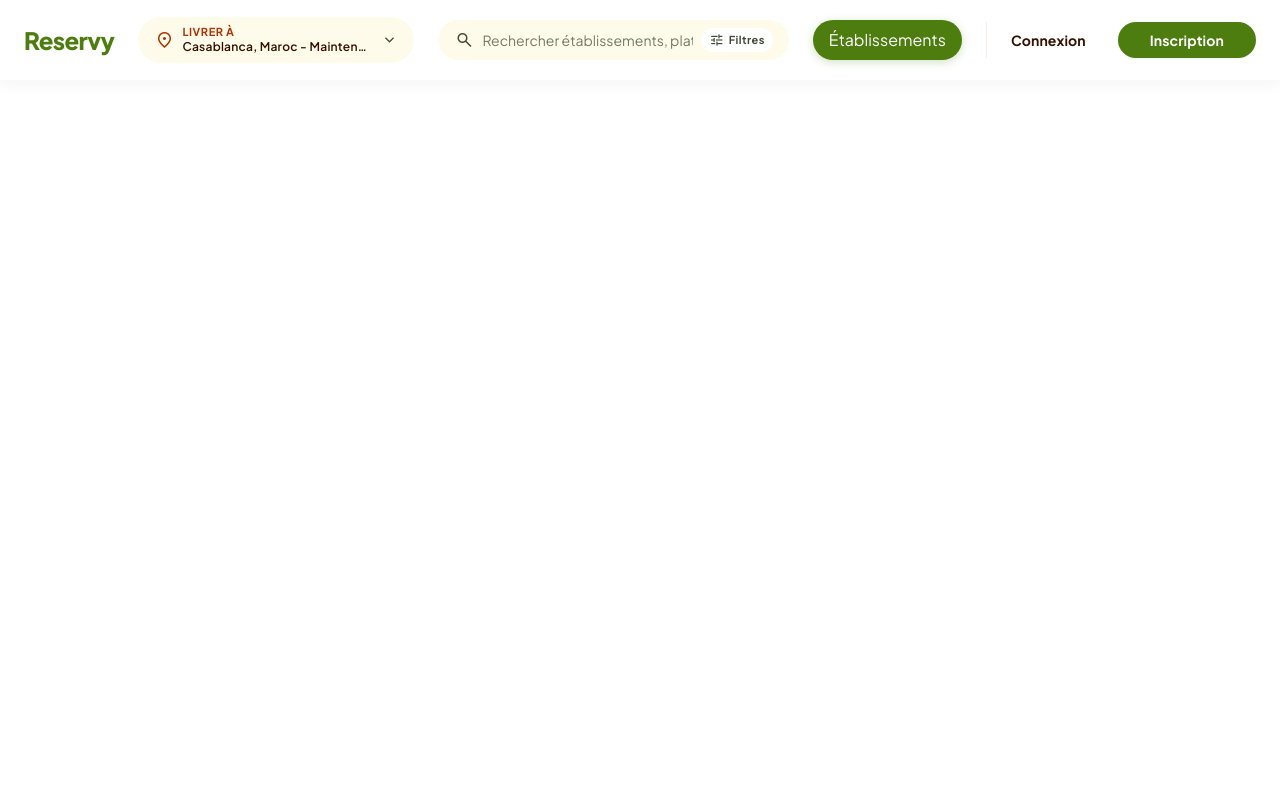
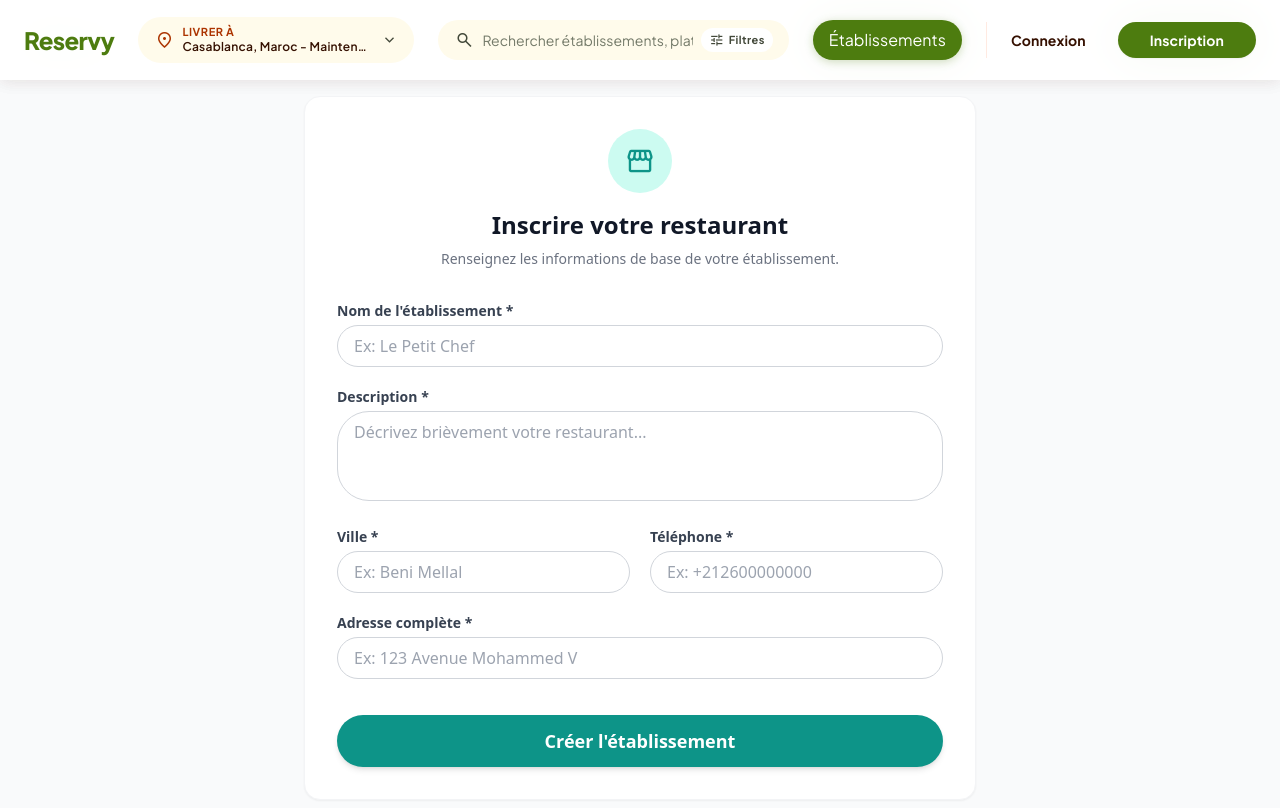
Before and after one commit to AITABBOUyoussef/reservy-frontend, a React (Vite) app: page /addEtablissment in a window 1280 px wide. Shown: the top 808 px of the page. Built offline with nearby package versions, Linux system fonts and the light colour scheme.

Commit message:
feat: add DashboardGarant and DashboardAdmin pages with routing updates

```diff
--- a/src/App.jsx
+++ b/src/App.jsx
@@ -9,6 +9,8 @@ import ForgotPassword from "./pages/ForgotPassword";
 import ResetPassword from "./pages/ResetPassword";
 import Etablissment from "./pages/Etablissment";
 import AddEtablissment from "./pages/AddEtablissment";
+import DashboardGarant from "./pages/DashboardGarant";
+import DashboardAdmin from "./pages/DashboardAdmin";
 
 function App() {
 
@@ -21,6 +23,8 @@ function App() {
       <Route path="/forgot-password" element={<ForgotPassword />} />
       <Route path="/reset-password" element={<ResetPassword/>} />
       <Route path="/dashboard" element={<Dashboard/>}/>
+      <Route path="/dashboardGarant" element={<DashboardGarant/>}/>
+      <Route path="/dashboardAdmin" element={<DashboardAdmin/>}/>
       <Route path="/addEtablissment" element={<AddEtablissment/>}/>
       <Route path="/etablissment/:id" element={<Etablissment/>}/>
       <Route path="/profil" element={<Profil/>}/>
--- a/src/pages/AddEtablissment.jsx
+++ b/src/pages/AddEtablissment.jsx
@@ -1,3 +1,163 @@
-export default function AddEtablissment(){
+import { useState } from "react";
+import { useNavigate } from "react-router-dom";
+import axiosInstance from "../api/axios";
+import Navbar from "../components/Navbar"; // يلا بغيتي تزيد النافبار الفوق
 
+export default function AddEtablissment() {
+  const user = JSON.parse(localStorage.getItem("user") || "null");
+  const UserID = user?.id;
+
+  const [nom, setNom] = useState('');
+  const [description, setDescription] = useState('');
+  const [adresse, setAdresse] = useState('');
+  const [ville, setVille] = useState('');
+  const [telephone, setTelephone] = useState('');
+
+  const [errorMessage, setErrorMessage] = useState('');
+  const [isLoading, setIsLoading] = useState(false); // باش نديرو لودينغ فالبوطون
+
+  const navigate = useNavigate();
+
+  const handleAdd = async (e) => {
+    e.preventDefault();
+    setErrorMessage('');
+    setIsLoading(true);
+
+    try {
+      // إرسال البيانات كـ JSON عادي تماماً بحال Postman
+      const response = await axiosInstance.post('/CreeEtablissement', {
+
+        nom: nom,
+        description: description,
+        adresse: adresse,
+        ville: ville,
+        telephone: telephone
+      });
+
+      // ملي كيدوز داكشي مزيان، كنصيفطوه للداشبورد ديالو
+      navigate('/dashboardGarant');
+
+    } catch (error) {
+      if (error.response?.data?.errors?.email) {
+        setErrorMessage(error.response.data.errors.email[0]);
+      } else if (error.response?.data?.errors) {
+        const firstErr = Object.values(error.response.data.errors)[0][0];
+        setErrorMessage(firstErr);
+      } else if (error.response?.data?.message) {
+        setErrorMessage(error.response.data.message);
+      } else {
+        setErrorMessage("Erreur de connexion avec le serveur.");
+      }
+    } finally {
+      setIsLoading(false);
+    }
+  };
+
+  return (
+    <div className="bg-gray-50 min-h-screen font-sans text-gray-900">
+      <Navbar />
+
+      <main className="pt-24 pb-12 flex justify-center items-center px-4">
+        <div className="bg-white w-full max-w-2xl p-8 rounded-2xl shadow-sm border border-gray-100">
+
+          <div className="mb-8 text-center">
+            <div className="bg-teal-100 w-16 h-16 rounded-full flex items-center justify-center mx-auto mb-4">
+              <span className="material-symbols-outlined text-teal-600 text-3xl">storefront</span>
+            </div>
+            <h1 className="text-2xl font-extrabold text-gray-900">Inscrire votre restaurant</h1>
+            <p className="text-sm text-gray-500 mt-2">Renseignez les informations de base de votre établissement.</p>
+          </div>
+
+          {errorMessage && (
+            <div className="bg-red-50 text-red-600 p-3 rounded-lg mb-6 text-sm font-medium border border-red-100 text-center">
+              {errorMessage}
+            </div>
+          )}
+
+          <form onSubmit={handleAdd} className="space-y-5">
+            {/* Nom */}
+            <div>
+              <label className="block text-sm font-semibold text-gray-700 mb-1">Nom de l'établissement *</label>
+              <input
+                type="text"
+                required
+                value={nom}
+                onChange={(e) => setNom(e.target.value)}
+                className="w-full px-4 py-2 border border-gray-300 rounded-lg focus:ring-2 focus:ring-teal-500 focus:border-teal-500 outline-none transition-all"
+                placeholder="Ex: Le Petit Chef"
+              />
+            </div>
+
+            {/* Description */}
+            <div>
+              <label className="block text-sm font-semibold text-gray-700 mb-1">Description *</label>
+              <textarea
+                required
+                rows="3"
+                value={description}
+                onChange={(e) => setDescription(e.target.value)}
+                className="w-full px-4 py-2 border border-gray-300 rounded-lg focus:ring-2 focus:ring-teal-500 focus:border-teal-500 outline-none transition-all resize-none"
+                placeholder="Décrivez brièvement votre restaurant..."
+              ></textarea>
+            </div>
+
+            <div className="grid grid-cols-1 md:grid-cols-2 gap-5">
+              {/* Ville */}
+              <div>
+                <label className="block text-sm font-semibold text-gray-700 mb-1">Ville *</label>
+                <input
+                  type="text"
+                  required
+                  value={ville}
+                  onChange={(e) => setVille(e.target.value)}
+                  className="w-full px-4 py-2 border border-gray-300 rounded-lg focus:ring-2 focus:ring-teal-500 focus:border-teal-500 outline-none transition-all"
+                  placeholder="Ex: Beni Mellal"
+                />
+              </div>
+
+              {/* Téléphone */}
+              <div>
+                <label className="block text-sm font-semibold text-gray-700 mb-1">Téléphone *</label>
+                <input
+                  type="tel"
+                  required
+                  value={telephone}
+                  onChange={(e) => setTelephone(e.target.value)}
+                  className="w-full px-4 py-2 border border-gray-300 rounded-lg focus:ring-2 focus:ring-teal-500 focus:border-teal-500 outline-none transition-all"
+                  placeholder="Ex: +212600000000"
+                />
+              </div>
+            </div>
+
+            {/* Adresse */}
+            <div>
+              <label className="block text-sm font-semibold text-gray-700 mb-1">Adresse complète *</label>
+              <input
+                type="text"
+                required
+                value={adresse}
+                onChange={(e) => setAdresse(e.target.value)}
+                className="w-full px-4 py-2 border border-gray-300 rounded-lg focus:ring-2 focus:ring-teal-500 focus:border-teal-500 outline-none transition-all"
+                placeholder="Ex: 123 Avenue Mohammed V"
+              />
+            </div>
+
+            {/* Submit Button */}
+            <div className="pt-4">
+              <button
+                type="submit"
+                disabled={isLoading}
+                className={`w-full py-3 rounded-xl text-white font-bold text-lg transition-all ${
+                  isLoading ? 'bg-teal-400 cursor-not-allowed' : 'bg-teal-600 hover:bg-teal-700 shadow-md hover:shadow-lg'
+                }`}
+              >
+                {isLoading ? 'Enregistrement...' : 'Créer l\'établissement'}
+              </button>
+            </div>
+          </form>
+
+        </div>
+      </main>
+    </div>
+  );
 }
--- /dev/null
+++ b/src/pages/DashboardAdmin.jsx
@@ -0,0 +1,3 @@
+export default function DashboardAdmin(){
+
+}
--- /dev/null
+++ b/src/pages/DashboardGarant.jsx
@@ -0,0 +1,3 @@
+export default function DashboardGarant(){
+
+}
--- a/src/pages/Login.jsx
+++ b/src/pages/Login.jsx
@@ -24,6 +24,14 @@ export default function Login() {
             localStorage.setItem('token', token);
             localStorage.setItem('role', role);
             localStorage.setItem('user', JSON.stringify(user));
+           if(token && role === 'gerant'){
+            navigate("/dashboardGarant");
+            return;
+           }
+             if(token && role === 'admin'){
+            navigate("/dashboardAdmin");
+            return;
+           }
             navigate('/dashboard');
         } catch (error) {
             if (error.response) {
```
